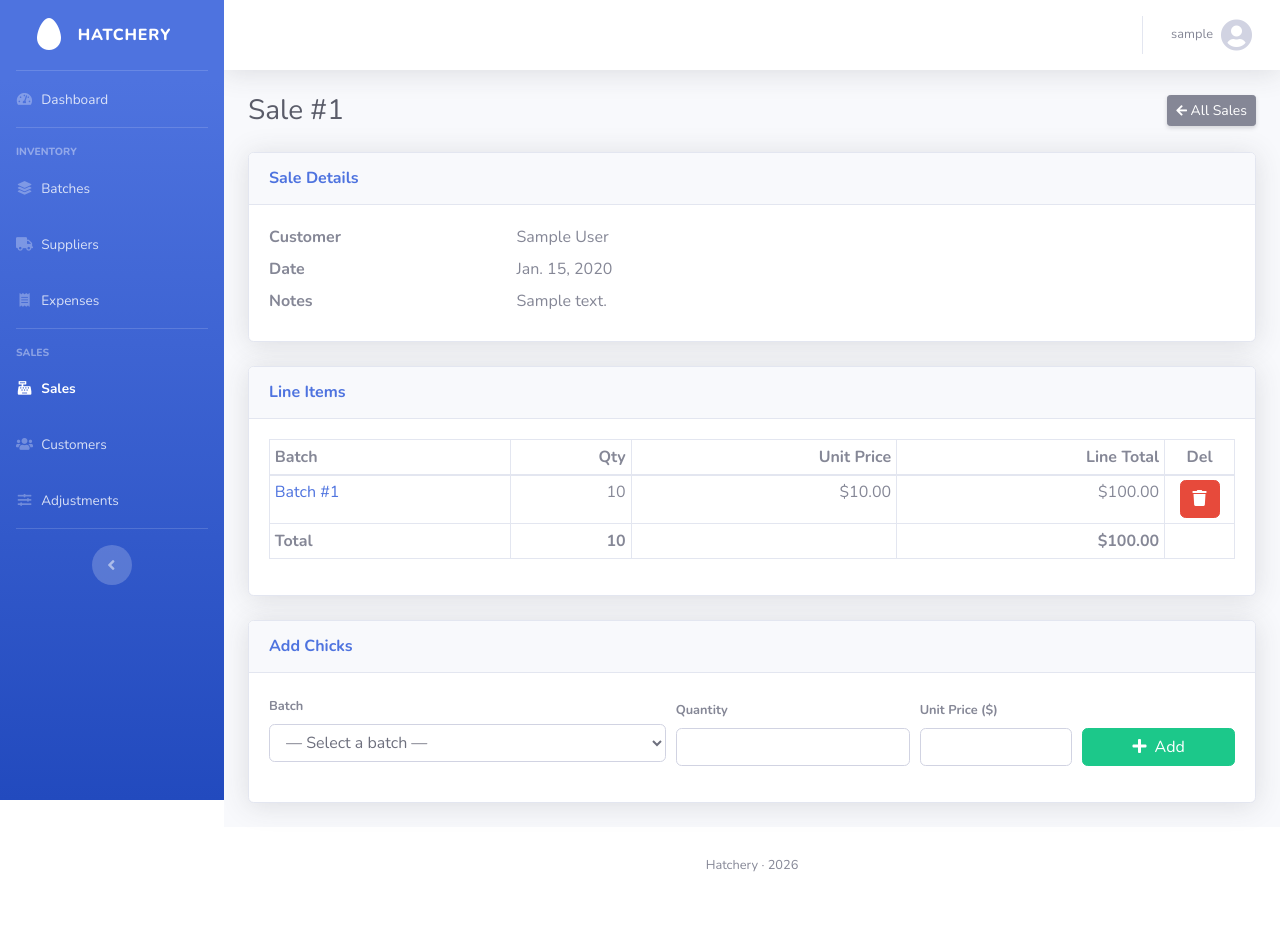
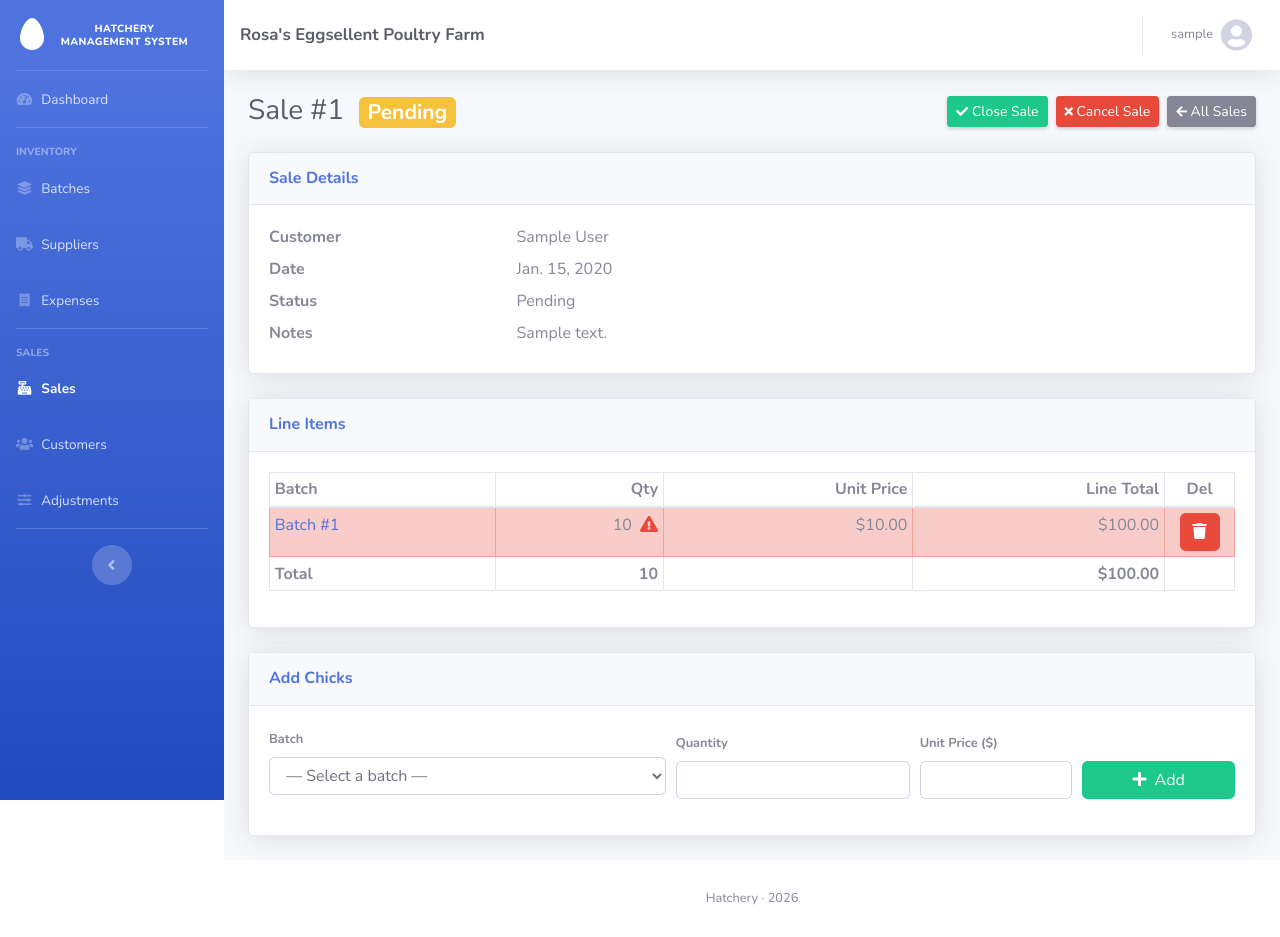
Before and after one commit to Unkerpaulie/hatchery, a Django app: page /sales/1/ in a window 1280 px wide. Before the commit the page ends 872 px from the top, so only its background shows below. Run offline with Django 5.2, Linux system fonts and the light colour scheme; a user stored in the database is signed in; tables that the repository leaves empty hold one stand-in row (values such as "Sample post"); some libraries are stand-ins or nearby versions.

Commit message:
updated sales logic

```diff
--- a/sales/forms.py
+++ b/sales/forms.py
@@ -1,7 +1,9 @@
 """Sales forms: Customer, Sale header, SaleLine, Adjustment.
 
-Inventory availability validation lives in each form's ``clean()`` so it
-runs on every submission path, mirroring the model-level guard in clean().
+For PENDING sales, SaleLineForm skips the inventory ceiling check — lines on
+a pending sale are drafts; the ceiling is enforced at close time in
+SaleCloseView. AdjustmentForm still validates the ceiling on every save
+because adjustments always commit immediately.
 """
 
 from django import forms
@@ -22,8 +24,10 @@ _MONEY    = {"class": "form-control", "step": "0.01"}
 # ---- batch queryset helper -------------------------------------------------
 
 def _available_batches():
-    """Annotated queryset of batches that currently have chicks available."""
-    return Batch.objects.with_inventory().filter(chicks_available__gt=0)
+    """Annotated queryset of batches that currently have chicks available,
+    ordered by batch number ascending (oldest first).
+    """
+    return Batch.objects.with_inventory().filter(chicks_available__gt=0).order_by("id")
 
 
 def _batch_label(obj):
@@ -78,20 +82,9 @@ class SaleLineForm(forms.ModelForm):
 
     def clean(self):
         cleaned = super().clean()
-        batch = cleaned.get("batch")
-        qty   = cleaned.get("quantity")
-        if batch and qty:
-            prior = 0
-            if self.instance.pk:
-                prior = SaleLine.objects.filter(pk=self.instance.pk).values_list(
-                    "quantity", flat=True
-                ).first() or 0
-            ceiling = batch.chicks_available + prior
-            if qty > ceiling:
-                self.add_error(
-                    "quantity",
-                    f"Only {ceiling} chick(s) available in Batch #{batch.pk}.",
-                )
+        qty = cleaned.get("quantity")
+        if qty is not None and qty <= 0:
+            self.add_error("quantity", "Quantity must be greater than zero.")
         return cleaned
 
 
--- a/sales/urls.py
+++ b/sales/urls.py
@@ -13,9 +13,11 @@ urlpatterns = [
     path("customers/<int:pk>/edit/", views.CustomerUpdateView.as_view(), name="customer_update"),
 
     # Sales
-    path("",                        views.SaleListView.as_view(),       name="sale_list"),
-    path("new/",                    views.SaleCreateView.as_view(),     name="sale_create"),
-    path("<int:pk>/",               views.SaleDetailView.as_view(),     name="sale_detail"),
+    path("",                         views.SaleListView.as_view(),    name="sale_list"),
+    path("new/",                     views.SaleCreateView.as_view(),  name="sale_create"),
+    path("<int:pk>/",                views.SaleDetailView.as_view(),  name="sale_detail"),
+    path("<int:pk>/close/",          views.SaleCloseView.as_view(),   name="sale_close"),
+    path("<int:pk>/cancel/",         views.SaleCancelView.as_view(),  name="sale_cancel"),
 
     # Sale lines (operated from the sale detail page)
     path("<int:sale_pk>/lines/add/", views.SaleLineCreateView.as_view(), name="saleline_create"),
--- a/sales/views.py
+++ b/sales/views.py
@@ -108,13 +108,40 @@ class SaleDetailView(LoginRequiredMixin, DetailView):
 
     def get_context_data(self, **kwargs):
         ctx = super().get_context_data(**kwargs)
+        sale = self.object
         ctx["saleline_form"] = SaleLineForm()
-        # JSON map of batch_id → available chicks for the JS available-count display.
+
+        # JSON map of batch_id → available chicks for the JS available-count display
+        # shown next to the "Add Chicks" batch selector.
         avail = {
             str(b.pk): b.chicks_available
             for b in Batch.objects.with_inventory().filter(chicks_available__gt=0)
         }
         ctx["batch_available_json"] = json.dumps(avail)
+
+        # For PENDING sales: find line items whose requested quantity now
+        # exceeds the batch's current available stock.  This can happen when
+        # another sale referencing the same batch has since been closed.
+        ctx["over_committed_pks"] = set()   # set of line PKs — used by {% if line.pk in … %}
+        ctx["line_avail_json"] = "{}"       # JSON {str(line.pk): available} for JS tooltips
+
+        if sale.status == Sale.Status.PENDING:
+            lines = list(sale.lines.all())
+            if lines:
+                batch_ids = list({line.batch_id for line in lines})
+                batch_avail = {
+                    b.pk: b.chicks_available
+                    for b in Batch.objects.with_inventory().filter(pk__in=batch_ids)
+                }
+                over = {
+                    line.pk: batch_avail.get(line.batch_id, 0)
+                    for line in lines
+                    if line.quantity > batch_avail.get(line.batch_id, 0)
+                }
+                ctx["over_committed_pks"] = set(over.keys())
+                # JSON uses string keys so JS can look up by data attribute value.
+                ctx["line_avail_json"] = json.dumps({str(k): v for k, v in over.items()})
+
         return ctx
 
 
@@ -130,7 +157,11 @@ class SaleLineCreateView(LoginRequiredMixin, CreateView):
         return get_object_or_404(Sale, pk=self.kwargs["sale_pk"])
 
     def form_valid(self, form):
-        form.instance.sale = self.get_sale()
+        sale = self.get_sale()
+        if sale.status != Sale.Status.PENDING:
+            messages.error(self.request, "Lines can only be added to pending sales.")
+            return redirect("sales:sale_detail", pk=sale.pk)
+        form.instance.sale = sale
         messages.success(self.request, "Chick line added.")
         return super().form_valid(form)
 
@@ -145,14 +176,87 @@ class SaleLineCreateView(LoginRequiredMixin, CreateView):
 
 
 class SaleLineDeleteView(LoginRequiredMixin, View):
-    """POST-only delete — confirmed via modal on the sale detail page."""
+    """POST-only delete — confirmed via modal on the sale detail page.
+    Only allowed while the parent sale is PENDING.
+    """
 
     def post(self, request, pk):
         line = get_object_or_404(SaleLine, pk=pk)
-        sale_pk = line.sale_id
+        sale = line.sale
+        if sale.status != Sale.Status.PENDING:
+            messages.error(request, "Lines can only be removed from pending sales.")
+            return redirect("sales:sale_detail", pk=sale.pk)
         line.delete()
         messages.success(request, "Line item removed.")
-        return redirect("sales:sale_detail", pk=sale_pk)
+        return redirect("sales:sale_detail", pk=sale.pk)
+
+
+class SaleCloseView(LoginRequiredMixin, View):
+    """POST-only action: validate inventory then transition sale to CLOSED.
+
+    Inventory ceiling is checked here for every line in the sale. Because
+    only CLOSED sales are counted in ``sold_count``, the batch's
+    ``chicks_available`` value already excludes this (still-pending) sale, so
+    we simply compare each line's quantity against the current available stock.
+    """
+
+    def post(self, request, pk):
+        sale = get_object_or_404(Sale.objects.prefetch_related("lines__batch"), pk=pk)
+        if sale.status != Sale.Status.PENDING:
+            messages.error(request, "Only pending sales can be closed.")
+            return redirect("sales:sale_detail", pk=pk)
+
+        lines = list(sale.lines.all())
+        if not lines:
+            messages.error(request, "Cannot close a sale with no line items.")
+            return redirect("sales:sale_detail", pk=pk)
+
+        # Fetch fresh inventory annotations for all relevant batches.
+        batch_ids = [l.batch_id for l in lines]
+        batch_map = {
+            b.pk: b
+            for b in Batch.objects.with_inventory().filter(pk__in=batch_ids)
+        }
+
+        # Aggregate total quantity requested per batch across all lines in
+        # this sale (a batch can appear on multiple lines).
+        from collections import defaultdict
+        needed: dict = defaultdict(int)
+        for line in lines:
+            needed[line.batch_id] += line.quantity
+
+        errors = []
+        for batch_id, qty in needed.items():
+            batch = batch_map[batch_id]
+            if qty > batch.chicks_available:
+                errors.append(
+                    f"Batch #{batch_id}: {qty} requested but only "
+                    f"{batch.chicks_available} available."
+                )
+
+        if errors:
+            for err in errors:
+                messages.error(request, err)
+            return redirect("sales:sale_detail", pk=pk)
+
+        sale.status = Sale.Status.CLOSED
+        sale.save(update_fields=["status", "updated_at"])
+        messages.success(request, "Sale closed — inventory has been committed.")
+        return redirect("sales:sale_detail", pk=pk)
+
+
+class SaleCancelView(LoginRequiredMixin, View):
+    """POST-only action: cancel a pending sale. Has no inventory effect."""
+
+    def post(self, request, pk):
+        sale = get_object_or_404(Sale, pk=pk)
+        if sale.status != Sale.Status.PENDING:
+            messages.error(request, "Only pending sales can be cancelled.")
+            return redirect("sales:sale_detail", pk=pk)
+        sale.status = Sale.Status.CANCELLED
+        sale.save(update_fields=["status", "updated_at"])
+        messages.success(request, "Sale cancelled.")
+        return redirect("sales:sale_detail", pk=pk)
 
 
 # ---------------------------------------------------------------------------
--- a/templates/partials/_sidebar.html
+++ b/templates/partials/_sidebar.html
@@ -5,7 +5,10 @@
         <div class="sidebar-brand-icon">
             <i class="fas fa-egg"></i>
         </div>
-        <div class="sidebar-brand-text mx-3">Hatchery</div>
+        <div class="sidebar-brand-text mx-3"
+             style="font-size: 0.65rem; line-height: 1.25; letter-spacing: 0.04em;">
+            Hatchery<br>Management System
+        </div>
     </a>
 
     <hr class="sidebar-divider my-0">
--- a/templates/partials/_topbar.html
+++ b/templates/partials/_topbar.html
@@ -4,6 +4,11 @@
     <button id="sidebarToggleTop" class="btn btn-link d-md-none rounded-circle mr-3">
         <i class="fa fa-bars"></i>
     </button>
+
+    <span class="d-none d-sm-inline-block font-weight-bold text-gray-800"
+          style="font-size: 1.05rem;">
+        Rosa's Eggsellent Poultry Farm
+    </span>
 
     <ul class="navbar-nav ml-auto">
         <div class="topbar-divider d-none d-sm-block"></div>
--- a/templates/sales/sale_detail.html
+++ b/templates/sales/sale_detail.html
@@ -5,10 +5,37 @@
 {% block content %}
 {# ── Page heading ─────────────────────────────────────────────────────── #}
 <div class="d-sm-flex align-items-center justify-content-between mb-4">
-    <h1 class="h3 mb-0 text-gray-800">Sale #{{ sale.pk }}</h1>
-    <a href="{% url 'sales:sale_list' %}" class="btn btn-sm btn-secondary shadow-sm">
-        <i class="fas fa-arrow-left fa-sm"></i> All Sales
-    </a>
+    <h1 class="h3 mb-0 text-gray-800">
+        Sale #{{ sale.pk }}
+        {% if sale.status == "pending" %}
+            <span class="badge badge-warning ml-2">Pending</span>
+        {% elif sale.status == "closed" %}
+            <span class="badge badge-success ml-2">Closed</span>
+        {% else %}
+            <span class="badge badge-secondary ml-2">Cancelled</span>
+        {% endif %}
+    </h1>
+    <div class="d-flex align-items-center">
+        {% if sale.status == "pending" %}
+        <form method="post" action="{% url 'sales:sale_close' sale.pk %}" class="mr-2"
+              onsubmit="return confirm('Close this sale? Inventory will be committed.');">
+            {% csrf_token %}
+            <button type="submit" class="btn btn-sm btn-success shadow-sm">
+                <i class="fas fa-check fa-sm"></i> Close Sale
+            </button>
+        </form>
+        <form method="post" action="{% url 'sales:sale_cancel' sale.pk %}" class="mr-2"
+              onsubmit="return confirm('Cancel this sale?');">
+            {% csrf_token %}
+            <button type="submit" class="btn btn-sm btn-danger shadow-sm">
+                <i class="fas fa-times fa-sm"></i> Cancel Sale
+            </button>
+        </form>
+        {% endif %}
+        <a href="{% url 'sales:sale_list' %}" class="btn btn-sm btn-secondary shadow-sm">
+            <i class="fas fa-arrow-left fa-sm"></i> All Sales
+        </a>
+    </div>
 </div>
 
 {# ── Sale summary card ────────────────────────────────────────────────── #}
@@ -20,6 +47,8 @@
             <dd class="col-sm-9">{{ sale.customer }}</dd>
             <dt class="col-sm-3">Date</dt>
             <dd class="col-sm-9">{{ sale.date }}</dd>
+            <dt class="col-sm-3">Status</dt>
+            <dd class="col-sm-9">{{ sale.get_status_display }}</dd>
             {% if sale.notes %}
             <dt class="col-sm-3">Notes</dt>
             <dd class="col-sm-9">{{ sale.notes }}</dd>
@@ -40,16 +69,28 @@
                         <th class="text-right">Qty</th>
                         <th class="text-right">Unit Price</th>
                         <th class="text-right">Line Total</th>
+                        {% if sale.status == "pending" %}
                         <th class="text-center" style="width:70px;">Del</th>
+                        {% endif %}
                     </tr>
                 </thead>
                 <tbody>
                 {% for line in sale.lines.all %}
-                    <tr>
+                    <tr{% if line.pk in over_committed_pks %} class="table-danger"{% endif %}>
                         <td><a href="{% url 'inventory:batch_detail' line.batch_id %}">Batch #{{ line.batch_id }}</a></td>
-                        <td class="text-right">{{ line.quantity }}</td>
+                        <td class="text-right">
+                            {{ line.quantity }}
+                            {% if line.pk in over_committed_pks %}
+                            <span class="text-danger ml-1 js-line-warn"
+                                  data-line-id="{{ line.pk }}"
+                                  data-toggle="tooltip" data-placement="top" title="">
+                                <i class="fas fa-exclamation-triangle"></i>
+                            </span>
+                            {% endif %}
+                        </td>
                         <td class="text-right">${{ line.unit_price|floatformat:2 }}</td>
                         <td class="text-right">${{ line.line_total|floatformat:2 }}</td>
+                        {% if sale.status == "pending" %}
                         <td class="text-center">
                             <button class="btn btn-xs btn-danger" type="button"
                                     data-toggle="modal" data-target="#deleteLineModal"
@@ -58,9 +99,10 @@
                                     title="Remove"><i class="fas fa-trash"></i>
                             </button>
                         </td>
+                        {% endif %}
                     </tr>
                 {% empty %}
-                    <tr><td colspan="5" class="text-center text-muted">No lines yet — add one below.</td></tr>
+                    <tr><td colspan="{% if sale.status == 'pending' %}5{% else %}4{% endif %}" class="text-center text-muted">No lines yet.</td></tr>
                 {% endfor %}
                 </tbody>
                 {% if sale.lines.all %}
@@ -70,7 +112,7 @@
                         <td class="text-right">{{ sale.total_quantity }}</td>
                         <td></td>
                         <td class="text-right">${{ sale.total_revenue|floatformat:2 }}</td>
-                        <td></td>
+                        {% if sale.status == "pending" %}<td></td>{% endif %}
                     </tr>
                 </tfoot>
                 {% endif %}
@@ -79,7 +121,8 @@
     </div>
 </div>
 
-{# ── Add chick line form ───────────────────────────────────────────────── #}
+{# ── Add chick line form — only while PENDING ─────────────────────────── #}
+{% if sale.status == "pending" %}
 <div class="card shadow mb-4">
     <div class="card-header py-3"><h6 class="m-0 font-weight-bold text-primary">Add Chicks</h6></div>
     <div class="card-body">
@@ -116,6 +159,7 @@
 </div>
 
 {# ── Delete line modal ─────────────────────────────────────────────────── #}
+{# Only rendered when the sale is PENDING (delete buttons are hidden otherwise) #}
 <div class="modal fade" id="deleteLineModal" tabindex="-1" role="dialog">
     <div class="modal-dialog" role="document">
         <div class="modal-content">
@@ -136,11 +180,14 @@
         </div>
     </div>
 </div>
+{% endif %}{# end sale.status == "pending" #}
 {% endblock %}
 
 {% block extra_js %}
+{% if sale.status == "pending" %}
 <script>
-var batchAvail = {{ batch_available_json }};
+// ── Add-chicks batch selector: live available count ───────────────────────
+var batchAvail = {{ batch_available_json|safe }};
 $('#id_batch').on('change', function() {
     var id = $(this).val();
     var msg = id && batchAvail[id] !== undefined
@@ -149,11 +196,28 @@ $('#id_batch').on('change', function() {
     $('#availableMsg').text(msg);
 }).trigger('change');
 
+// ── Delete-line modal: populate from data attributes ──────────────────────
 $('#deleteLineModal').on('show.bs.modal', function(e) {
     var btn = $(e.relatedTarget);
     $(this).find('#deleteLineForm').attr('action', btn.data('url'));
     $(this).find('#dlQty').text(btn.data('qty'));
     $(this).find('#dlBatch').text(btn.data('batch'));
 });
+
+// ── Over-committed line warnings: populate tooltip titles then init ────────
+var lineAvail = {{ line_avail_json|safe }};
+$('.js-line-warn').each(function() {
+    var id = $(this).data('line-id').toString();
+    var avail = lineAvail[id];
+    if (avail !== undefined) {
+        $(this).attr(
+            'title',
+            'Only ' + avail + ' chick(s) now available in this batch — ' +
+            'reduce the quantity or remove this line before closing the sale.'
+        );
+    }
+});
+$('[data-toggle="tooltip"]').tooltip();
 </script>
+{% endif %}
 {% endblock %}
--- a/templates/sales/sale_form.html
+++ b/templates/sales/sale_form.html
@@ -35,7 +35,7 @@
             {% endif %}
             <hr>
             <button type="submit" class="btn btn-primary">
-                <i class="fas fa-arrow-right mr-1"></i> Create &amp; Add Lines
+                <i class="fas fa-arrow-right mr-1"></i> Create &amp; Add Chicks
             </button>
             <a href="{% url 'sales:sale_list' %}" class="btn btn-secondary ml-2">Cancel</a>
         </form>
```
Also changed, not shown: core/views.py (+5 -3 lines), inventory/models.py (+12 -11 lines), sales/models.py (+28 -7 lines), templates/registration/login.html (+8 -1 lines), templates/sales/sale_list.html (+12 -2 lines), sales/migrations/0002_sale_status.py (added), static/img/Rosa_logo.jpg (added).
